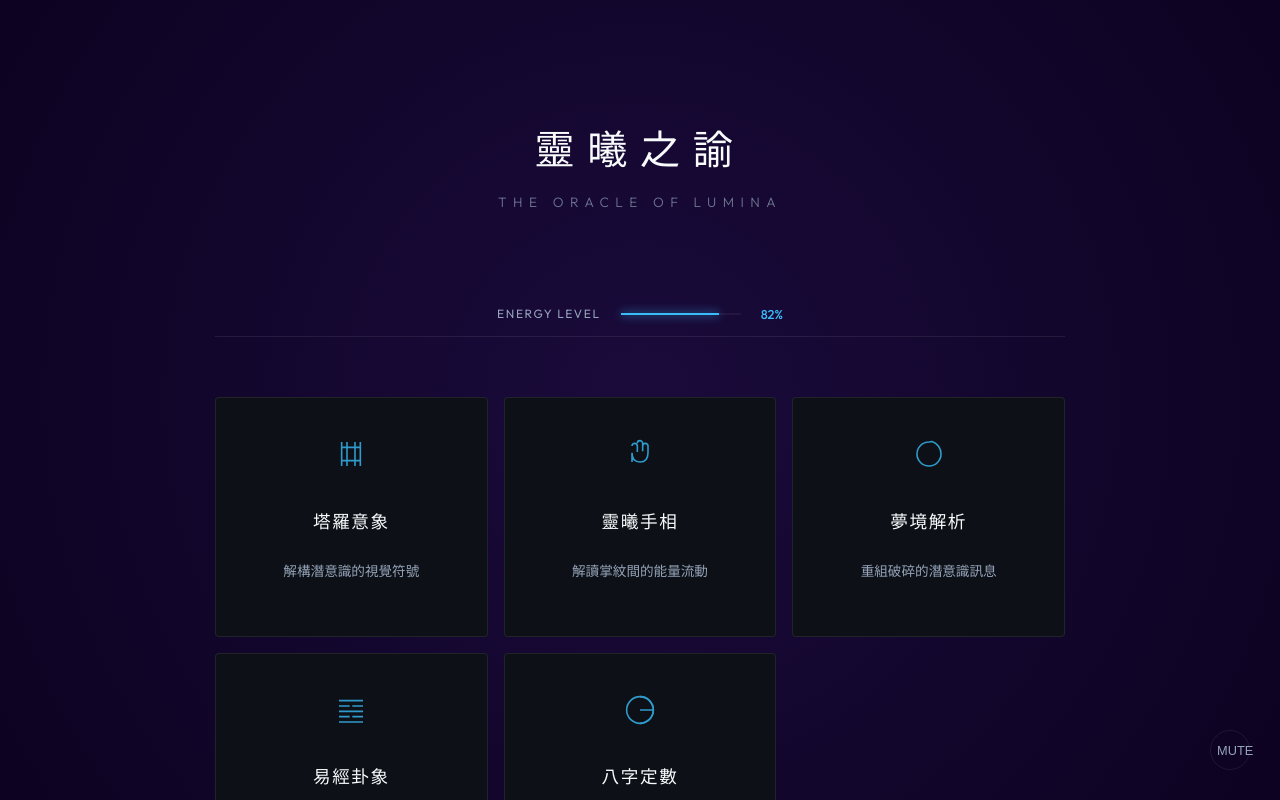
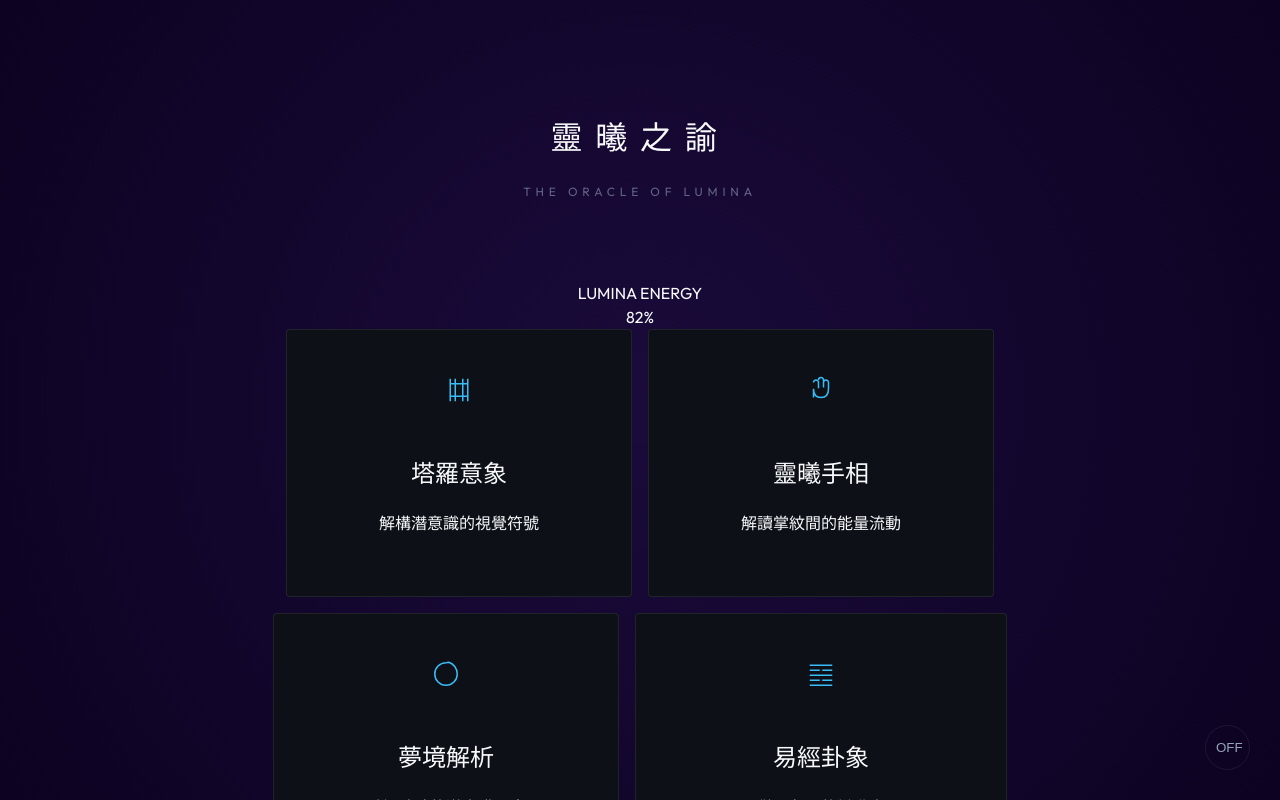
Before and after one commit to aleppolee/foutune-teller-a, a React (Vite) app: page / in a window 1280 px wide. Shown: the top 800 px of the page. Built offline with nearby package versions, Linux system fonts and the light colour scheme.

Commit message:
feat: 最終優化 (新增揭示儀式、幸運顏色與數字導航、一鍵分享功能)

```diff
--- a/src/App.css
+++ b/src/App.css
@@ -7,241 +7,77 @@
   --text-primary: #f8fafc;
   --text-secondary: #94a3b8;
   --accent: #38bdf8;
-  --transition: all 0.4s cubic-bezier(0.2, 0, 0, 1);
+  --transition: all 0.5s cubic-bezier(0.16, 1, 0.3, 1);
 }
 
 body {
-  margin: 0;
-  background-color: var(--bg);
-  color: var(--text-primary);
-  font-family: 'Outfit', sans-serif;
-  -webkit-font-smoothing: antialiased;
-  overflow-x: hidden;
+  margin: 0; background-color: var(--bg); color: var(--text-primary);
+  font-family: 'Outfit', sans-serif; -webkit-font-smoothing: antialiased;
 }
 
-.container {
-  max-width: 850px;
-  margin: 0 auto;
-  padding: 60px 24px;
+.container { max-width: 900px; margin: 0 auto; padding: 60px 24px; }
+
+header { text-align: center; margin-bottom: 80px; }
+.title { font-size: 2rem; font-weight: 200; letter-spacing: 0.8rem; text-transform: uppercase; }
+.subtitle { color: var(--text-secondary); font-size: 0.75rem; letter-spacing: 0.3rem; opacity: 0.6; }
+
+/* 網格與卡片 */
+.methods-grid { display: flex; flex-wrap: wrap; justify-content: center; gap: 16px; }
+.method-card {
+  flex: 0 1 calc(33.33% - 16px); min-width: 260px;
+  background: var(--surface); border: 1px solid var(--border);
+  padding: 45px 30px; border-radius: 4px; cursor: pointer;
+  transition: var(--transition); text-align: center;
 }
+@media (min-width: 800px) { .method-card:nth-child(4), .method-card:nth-child(5) { flex: 0 1 calc(50% - 140px); } }
+.method-card:hover { border-color: var(--accent); transform: translateY(-3px); background: rgba(255,255,255,0.02); }
+.method-icon-svg { width: 30px; height: 30px; stroke: var(--accent); stroke-width: 1.2; fill: none; margin-bottom: 24px; }
 
-/* 極簡標題 */
-header {
-  text-align: center;
-  margin-bottom: 80px;
+/* 揭示儀式 (儀式感) */
+.reveal- ritual {
+  display: flex; flex-direction: column; align-items: center; justify-content: center;
+  padding: 120px 0; animation: fadeIn 1s ease; cursor: pointer;
 }
+.reveal-card {
+  width: 140px; height: 200px; border: 1px solid var(--accent);
+  display: flex; align-items: center; justify-content: center;
+  margin-bottom: 30px; transition: var(--transition);
+  position: relative; box-shadow: 0 0 30px rgba(56, 189, 248, 0.1);
+}
+.reveal-ritual:hover .reveal-card { transform: scale(1.05); box-shadow: 0 0 50px rgba(56, 189, 248, 0.2); }
+.reveal-ritual span { font-size: 0.8rem; letter-spacing: 0.3rem; color: var(--accent); }
 
-.title {
-  font-size: 2.5rem;
-  font-weight: 200;
-  letter-spacing: 0.8rem;
-  margin-bottom: 12px;
-  text-transform: uppercase;
+/* 結果呈現 */
+.result-grid { display: grid; grid-template-columns: repeat(2, 1fr); gap: 40px; margin-top: 60px; }
+.result-item h3 { font-size: 0.7rem; letter-spacing: 0.2rem; color: var(--accent); margin-bottom: 12px; font-weight: 300; }
+.result-item p { font-size: 0.95rem; line-height: 1.8; color: var(--text-secondary); font-weight: 300; }
+
+/* 幸運指南 (幸運導航) */
+.lucky-guide {
+  display: flex; justify-content: center; gap: 40px;
+  margin-top: 60px; padding: 25px; border: 1px solid var(--border); border-radius: 4px;
 }
+.lucky-item { text-align: center; }
+.lucky-item-label { font-size: 0.65rem; color: var(--text-secondary); display: block; margin-bottom: 8px; letter-spacing: 0.1rem; }
+.lucky-item-value { font-size: 1rem; color: var(--text-primary); font-weight: 400; }
 
-.subtitle {
-  color: var(--text-secondary);
-  font-size: 0.85rem;
-  letter-spacing: 0.4rem;
-  font-weight: 300;
-  opacity: 0.7;
-}
+.summary-block { text-align: center; padding: 60px 0; border-top: 1px solid var(--border); margin-top: 60px; }
+.summary-text { font-size: 1.6rem; font-weight: 200; line-height: 1.6; letter-spacing: 0.1rem; }
 
-/* 能量指數 - 融入背景 */
-.daily-energy {
-  display: flex;
-  align-items: center;
-  justify-content: center;
-  gap: 20px;
-  margin-bottom: 60px;
-  padding: 12px;
-  border-bottom: 1px solid var(--border);
-}
-.energy-label { font-size: 0.75rem; letter-spacing: 0.1rem; color: var(--text-secondary); }
-.energy-bar { width: 120px; height: 2px; background: rgba(255,255,255,0.05); position: relative; }
-.energy-fill { height: 100%; background: var(--accent); transition: width 1s ease; box-shadow: 0 0 10px var(--accent); }
-.energy-value { font-size: 0.8rem; color: var(--accent); font-weight: 500; }
+/* 表單與其他 */
+.form-container { max-width: 450px; margin: 0 auto; animation: fadeIn 0.8s ease; }
+.form-group { margin-bottom: 40px; }
+.form-group label { display: block; font-size: 0.7rem; letter-spacing: 0.2rem; color: var(--text-secondary); margin-bottom: 12px; }
+input, textarea { width: 100%; background: transparent; border: none; border-bottom: 1px solid var(--border); padding: 12px 0; color: white; transition: 0.3s; }
+input:focus, textarea:focus { outline: none; border-color: var(--accent); }
+.btn-primary { width: 100%; padding: 20px; background: white; border: none; font-size: 0.8rem; letter-spacing: 0.3rem; text-transform: uppercase; cursor: pointer; transition: 0.3s; }
+.btn-primary:hover { opacity: 0.8; letter-spacing: 0.4rem; }
 
-/* 統一圖標卡片 */
-.methods-grid {
-  display: grid;
-  grid-template-columns: repeat(auto-fit, minmax(240px, 1fr));
-  gap: 16px;
-}
-
-.method-card {
-  background: var(--surface);
-  border: 1px solid var(--border);
-  padding: 40px 30px;
-  border-radius: 4px;
-  cursor: pointer;
-  transition: var(--transition);
-  display: flex;
-  flex-direction: column;
-  align-items: center;
-  text-align: center;
-}
-
-.method-card:hover {
-  border-color: var(--accent);
-  background: rgba(56, 189, 248, 0.02);
-  transform: translateY(-2px);
-}
-
-.method-icon-svg {
-  width: 32px;
-  height: 32px;
-  stroke: var(--accent);
-  stroke-width: 1.2;
-  fill: none;
-  margin-bottom: 24px;
-  opacity: 0.8;
-}
-
-.method-card h2 {
-  font-size: 1.1rem;
-  font-weight: 400;
-  margin-bottom: 12px;
-  letter-spacing: 0.1rem;
-}
-
-.method-card p {
-  font-size: 0.85rem;
-  color: var(--text-secondary);
-  line-height: 1.6;
-  font-weight: 300;
-}
-
-/* 極簡表單 */
-.form-container {
-  max-width: 500px;
-  margin: 0 auto;
-}
-
-.form-group { margin-bottom: 32px; }
-.form-group label {
-  display: block;
-  font-size: 0.75rem;
-  text-transform: uppercase;
-  letter-spacing: 0.15rem;
-  color: var(--text-secondary);
-  margin-bottom: 12px;
-}
-
-input, textarea, select {
-  width: 100%;
-  background: transparent;
-  border: none;
-  border-bottom: 1px solid var(--border);
-  padding: 12px 0;
-  color: var(--text-primary);
-  font-size: 1rem;
-  border-radius: 0;
-  transition: var(--transition);
-}
-
-input:focus, textarea:focus {
-  outline: none;
-  border-color: var(--accent);
-}
-
-.btn-primary {
-  width: 100%;
-  padding: 18px;
-  background: var(--text-primary);
-  color: var(--bg);
-  border: none;
-  font-size: 0.9rem;
-  font-weight: 500;
-  letter-spacing: 0.3rem;
-  text-transform: uppercase;
-  cursor: pointer;
-  transition: var(--transition);
-  margin-top: 20px;
-}
-
-.btn-primary:hover:not(:disabled) {
-  opacity: 0.9;
-  letter-spacing: 0.4rem;
-}
-
-.btn-primary:disabled {
-  background: var(--surface);
-  color: var(--text-secondary);
-  cursor: not-allowed;
-}
-
-/* 結果呈現 - 去除花邊 */
-.result-container { animation: fadeIn 1s ease; }
-.image-wrapper {
-  width: 100%;
-  height: 450px;
-  background: var(--surface);
-  margin-bottom: 60px;
-  overflow: hidden;
-}
-.result-image {
-  width: 100%; height: 100%; object-fit: cover;
-  filter: grayscale(0.2) contrast(1.1);
-  opacity: 0; transition: opacity 1.5s ease;
-}
-.result-image.loaded { opacity: 1; }
-
-.result-grid {
-  display: grid;
-  grid-template-columns: repeat(2, 1fr);
-  gap: 40px;
-  margin-bottom: 60px;
-}
-
-.result-item h3 {
-  font-size: 0.75rem;
-  text-transform: uppercase;
-  letter-spacing: 0.2rem;
-  color: var(--accent);
-  margin-bottom: 16px;
-  font-weight: 400;
-}
-
-.result-item p {
-  font-size: 0.95rem;
-  color: var(--text-secondary);
-  line-height: 1.8;
-  font-weight: 300;
-}
-
-.summary-block {
-  text-align: center;
-  padding-top: 60px;
-  border-top: 1px solid var(--border);
-}
-
-.summary-text {
-  font-size: 1.5rem;
-  font-weight: 200;
-  letter-spacing: 0.1rem;
-  line-height: 1.6;
-}
-
-/* 讀取狀態 */
-.mystic-orb {
-  width: 40px; height: 40px;
-  border: 1px solid var(--accent);
-  margin: 0 auto 30px;
-  animation: spin 3s linear infinite;
-}
-
+.mystic-orb { width: 40px; height: 40px; border: 1px solid var(--accent); margin: 0 auto 30px; animation: spin 4s linear infinite; }
 @keyframes spin { 100% { transform: rotate(360deg); } }
 @keyframes fadeIn { from { opacity: 0; transform: translateY(10px); } to { opacity: 1; transform: translateY(0); } }
+.fade-in { animation: fadeIn 1s ease forwards; }
 
-.sound-toggle {
-  position: fixed; bottom: 30px; right: 30px;
-  background: transparent; border: 1px solid var(--border);
-  color: var(--text-secondary); width: 40px; height: 40px;
-  border-radius: 50%; cursor: pointer; font-size: 0.8rem;
-}
+.sound-toggle { position: fixed; bottom: 30px; right: 30px; background: none; border: 1px solid var(--border); color: var(--text-secondary); padding: 10px; border-radius: 50%; width: 45px; height: 45px; cursor: pointer; }
 
-@media (max-width: 600px) {
-  .result-grid { grid-template-columns: 1fr; }
-  .title { font-size: 1.8rem; letter-spacing: 0.4rem; }
-}
+@media (max-width: 600px) { .result-grid { grid-template-columns: 1fr; } .method-card { flex: 0 1 100%; } }
--- a/src/App.tsx
+++ b/src/App.tsx
@@ -4,77 +4,31 @@ import './App.css'
 const Step = { SELECT_METHOD: 0, INPUT_DATA: 1, LOADING: 2, RESULT: 3 } as const;
 type StepValue = typeof Step[keyof typeof Step];
 
-// 統一圖標組件 (線性簡約風)
 const Icons = {
-  Tarot: () => (
-    <svg className="method-icon-svg" viewBox="0 0 24 24"><path d="M5 3v18M19 3v18M5 7h14M5 17h14M9 3v18M15 3v18" /></svg>
-  ),
-  Palm: () => (
-    <svg className="method-icon-svg" viewBox="0 0 24 24"><path d="M18 11V6a2 2 0 0 0-2-2v0a2 2 0 0 0-2 2v0M14 10V4a2 2 0 0 0-2-2v0a2 2 0 0 0-2 2v0M10 10.5V6a2 2 0 0 0-2-2v0a2 2 0 0 0-2 2v0M6 18V11M18 11c0 5-2 7-6 7s-6-2-6-7" /></svg>
-  ),
-  Dream: () => (
-    <svg className="method-icon-svg" viewBox="0 0 24 24"><path d="M12 3a9 9 0 1 0 9 9 9.75 9.75 0 0 0-6.74-9.37Z" /></svg>
-  ),
-  IChing: () => (
-    <svg className="method-icon-svg" viewBox="0 0 24 24"><path d="M3 5h18M3 9h8m2 0h8M3 13h18M3 17h8m2 0h8M3 21h18" /></svg>
-  ),
-  Bazi: () => (
-    <svg className="method-icon-svg" viewBox="0 0 24 24"><circle cx="12" cy="12" r="10" /><path d="M12 2a10 10 0 0 1 0 20M12 12h10" /></svg>
-  )
+  Tarot: () => (<svg className="method-icon-svg" viewBox="0 0 24 24"><path d="M5 3v18M19 3v18M5 7h14M5 17h14M9 3v18M15 3v18" /></svg>),
+  Palm: () => (<svg className="method-icon-svg" viewBox="0 0 24 24"><path d="M18 11V6a2 2 0 0 0-2-2v0a2 2 0 0 0-2 2v0M14 10V4a2 2 0 0 0-2-2v0a2 2 0 0 0-2 2v0M10 10.5V6a2 2 0 0 0-2-2v0a2 2 0 0 0-2 2v0M6 18V11M18 11c0 5-2 7-6 7s-6-2-6-7" /></svg>),
+  Dream: () => (<svg className="method-icon-svg" viewBox="0 0 24 24"><path d="M12 3a9 9 0 1 0 9 9 9.75 9.75 0 0 0-6.74-9.37Z" /></svg>),
+  IChing: () => (<svg className="method-icon-svg" viewBox="0 0 24 24"><path d="M3 5h18M3 9h8m2 0h8M3 13h18M3 17h8m2 0h8M3 21h18" /></svg>),
+  Bazi: () => (<svg className="method-icon-svg" viewBox="0 0 24 24"><circle cx="12" cy="12" r="10" /><path d="M12 2a10 10 0 0 1 0 20M12 12h10" /></svg>)
 };
 
 interface FortuneMethod {
-  id: string; name: string; icon: React.ReactNode; description: string;
+  id: string; name: string; icon: () => JSX.Element; description: string;
   fields: { id: string; label: string; type: string; placeholder: string; required?: boolean }[];
 }
 
 const METHODS: FortuneMethod[] = [
-  {
-    id: 'tarot', name: '塔羅意象', icon: <Icons.Tarot />, description: '解構潛意識的視覺符號',
-    fields: [
-      { id: 'question', label: '詢問之事', type: 'text', placeholder: '你渴望洞悉什麼？', required: true },
-      { id: 'focus', label: '目前的生命狀態', type: 'textarea', placeholder: '簡單描述你的處境...', required: true }
-    ]
-  },
-  {
-    id: 'palm', name: '靈曦手相', icon: <Icons.Palm />, description: '解讀掌紋間的能量流動',
-    fields: [
-      { id: 'photo', label: '手掌照片', type: 'file', placeholder: '', required: true },
-      { id: 'question', label: '特別詢問 (選填)', type: 'text', placeholder: '財運、姻緣或健康', required: false }
-    ]
-  },
-  {
-    id: 'dream', name: '夢境解析', icon: <Icons.Dream />, description: '重組破碎的潛意識訊息',
-    fields: [
-      { id: 'dream', label: '夢境描述', type: 'textarea', placeholder: '色彩、物體、或某種揮之不去的感覺...', required: true }
-    ]
-  },
-  {
-    id: 'iching', name: '易經卦象', icon: <Icons.IChing />, description: '兩儀四象間的變動之理',
-    fields: [
-      { id: 'num1', label: '起卦數字 A', type: 'number', placeholder: '隨意輸入三位數', required: true },
-      { id: 'num2', label: '起卦數字 B', type: 'number', placeholder: '隨意輸入三位數', required: true },
-      { id: 'question', label: '占卜之事', type: 'text', placeholder: '近期面臨的選擇或困惑', required: true }
-    ]
-  },
-  {
-    id: 'bazi', name: '八字定數', icon: <Icons.Bazi />, description: '時空座標下的命運軌跡',
-    fields: [
-      { id: 'name', label: '姓名', type: 'text', placeholder: '請輸入全名', required: true },
-      { id: 'birthdate', label: '出生日期', type: 'date', placeholder: '', required: true },
-      { id: 'birthtime', label: '出生時辰', type: 'time', placeholder: '', required: true }
-    ]
-  }
+  { id: 'tarot', name: '塔羅意象', icon: Icons.Tarot, description: '解構潛意識的視覺符號', fields: [{ id: 'question', label: '詢問之事', type: 'text', placeholder: '你渴望洞悉什麼？', required: true }, { id: 'focus', label: '目前處境', type: 'textarea', placeholder: '簡單描述...', required: true }] },
+  { id: 'palm', name: '靈曦手相', icon: Icons.Palm, description: '解讀掌紋間的能量流動', fields: [{ id: 'photo', label: '手掌照片', type: 'file', placeholder: '', required: true }, { id: 'question', label: '特別詢問', type: 'text', placeholder: '財運、姻緣或健康', required: false }] },
+  { id: 'dream', name: '夢境解析', icon: Icons.Dream, description: '重組破碎的潛意識訊息', fields: [{ id: 'dream', label: '夢境描述', type: 'textarea', placeholder: '色彩、物體、或某種感覺...', required: true }] },
+  { id: 'iching', name: '易經卦象', icon: Icons.IChing, description: '兩儀四象間的變動之理', fields: [{ id: 'num1', label: '起卦數字 A', type: 'number', placeholder: '三位數', required: true }, { id: 'num2', label: '起卦數字 B', type: 'number', placeholder: '三位數', required: true }, { id: 'question', label: '占卜之事', type: 'text', placeholder: '困惑之事', required: true }] },
+  { id: 'bazi', name: '八字定數', icon: Icons.Bazi, description: '時空座標下的命運軌跡', fields: [{ id: 'name', label: '姓名', type: 'text', placeholder: '全名', required: true }, { id: 'birthdate', label: '出生日期', type: 'date', placeholder: '', required: true }, { id: 'birthtime', label: '出生時辰', type: 'time', placeholder: '', required: true }] }
 ];
 
 function Typewriter({ text, speed = 25 }: { text: string, speed?: number }) {
   const [displayedText, setDisplayedText] = useState('');
   useEffect(() => {
-    let i = 0;
-    const timer = setInterval(() => {
-      setDisplayedText(text.substring(0, i)); i++;
-      if (i > text.length) clearInterval(timer);
-    }, speed);
+    let i = 0; const timer = setInterval(() => { setDisplayedText(text.substring(0, i)); i++; if (i > text.length) clearInterval(timer); }, speed);
     return () => clearInterval(timer);
   }, [text, speed]);
   return <>{displayedText}</>;
@@ -86,58 +40,38 @@ function App() {
   const [formData, setFormData] = useState<Record<string, string>>({});
   const [imageData, setImageData] = useState<string | null>(null);
   const [result, setResult] = useState<any>(null);
+  const [isRevealed, setIsRevealed] = useState(false);
   const [error, setError] = useState('');
-  const [isValid, setIsValid] = useState(false);
-  const [imageLoaded, setImageLoaded] = useState(false);
   const [isMuted, setIsMuted] = useState(true);
   const audioRef = useRef<HTMLAudioElement | null>(null);
 
-  const todayEnergy = (new Date().getDate() * 7 + 60) % 40 + 60;
+  const energy = (new Date().getDate() * 7 + 60) % 40 + 60;
 
-  useEffect(() => {
-    if (!selectedMethod) return;
-    const allFilled = selectedMethod.fields
-      .filter(f => f.required)
-      .every(f => (f.type === 'file' ? imageData : formData[f.id] && formData[f.id].trim() !== ''));
-    setIsValid(allFilled);
-  }, [formData, selectedMethod, imageData]);
-
-  const handleFileChange = (e: React.ChangeEvent<HTMLInputElement>) => {
+  const handleFile = (e: React.ChangeEvent<HTMLInputElement>) => {
     const file = e.target.files?.[0];
-    if (file) {
-      const reader = new FileReader();
-      reader.onloadend = () => setImageData(reader.result as string);
-      reader.readAsDataURL(file);
-    }
+    if (file) { const reader = new FileReader(); reader.onloadend = () => setImageData(reader.result as string); reader.readAsDataURL(file); }
   };
 
-  const startFortuneTelling = async () => {
-    setError(''); setStep(Step.LOADING);
+  const start = async () => {
+    setError(''); setStep(Step.LOADING); setIsRevealed(false);
     try {
-      const response = await fetch('/api/fortune', {
-        method: 'POST',
-        headers: { 'Content-Type': 'application/json' },
-        body: JSON.stringify({ selectedMethod, formData, imageData }),
-      });
-      const data = await response.json();
-      if (!response.ok) throw new Error(data.error);
+      const res = await fetch('/api/fortune', { method: 'POST', headers: { 'Content-Type': 'application/json' }, body: JSON.stringify({ selectedMethod, formData, imageData }) });
+      const data = await res.json();
+      if (!res.ok) throw new Error(data.error);
       setResult(data); setStep(Step.RESULT);
-    } catch (err: any) {
-      setError(`連動中斷：${err.message}`); setStep(Step.INPUT_DATA);
-    }
+    } catch (err: any) { setError(err.message); setStep(Step.INPUT_DATA); }
   };
 
-  const toggleAudio = () => {
-    if (audioRef.current) {
-      if (isMuted) audioRef.current.play(); else audioRef.current.pause();
-      setIsMuted(!isMuted);
-    }
+  const copyResult = () => {
+    const text = `【靈曦之諭】\n\n核心啟示：${result.summary}\n\n幸運指引：顏色 - ${result.lucky.color} / 數字 - ${result.lucky.number}\n\n靈曦官方占卜結果`;
+    navigator.clipboard.writeText(text);
+    alert('諭旨已收錄至剪貼簿');
   };
 
   return (
     <div className="container">
       <audio ref={audioRef} loop src="https://assets.mixkit.co/music/preview/mixkit-meditation-ambient-34.mp3" />
-      <button className="sound-toggle" onClick={toggleAudio}>{isMuted ? 'MUTE' : 'PLAY'}</button>
+      <button className="sound-toggle" onClick={() => { if (audioRef.current) { isMuted ? audioRef.current.play() : audioRef.current.pause(); setIsMuted(!isMuted); } }}>{isMuted ? 'OFF' : 'ON'}</button>
 
       <header className="fade-in">
         <h1 className="title">靈曦之諭</h1>
@@ -145,88 +79,72 @@ function App() {
       </header>
 
       {step === Step.SELECT_METHOD && (
+        <>
           <div className="daily-energy fade-in">
-          <span className="energy-label">ENERGY LEVEL</span>
-          <div className="energy-bar"><div className="energy-fill" style={{width: `${todayEnergy}%`}}></div></div>
-          <span className="energy-value">{todayEnergy}%</span>
+            <span className="energy-label">LUMINA ENERGY</span>
+            <div className="energy-bar"><div className="energy-fill" style={{width: `${energy}%`}}></div></div>
+            <span className="energy-value">{energy}%</span>
           </div>
-      )}
-
-      {error && <p className="error-msg" style={{textAlign: 'center', color: '#f87171'}}>{error}</p>}
-
-      <main>
-        {step === Step.SELECT_METHOD && (
           <div className="methods-grid">
-            {METHODS.map(m => (
-              <div key={m.id} className="method-card" onClick={() => { setSelectedMethod(m); setStep(Step.INPUT_DATA); }}>
-                {m.icon}
-                <h2>{m.name}</h2>
-                <p>{m.description}</p>
+            {METHODS.map(m => (<div key={m.id} className="method-card" onClick={() => { setSelectedMethod(m); setStep(Step.INPUT_DATA); }}>{m.icon()}<h2>{m.name}</h2><p>{m.description}</p></div>))}
           </div>
-            ))}
-          </div>
+        </>
       )}
 
       {step === Step.INPUT_DATA && selectedMethod && (
         <div className="form-container fade-in">
           <button className="btn-back" onClick={() => setStep(Step.SELECT_METHOD)} style={{background:'none',border:'none',color:'var(--text-secondary)',cursor:'pointer',marginBottom:'40px',fontSize:'0.7rem',letterSpacing:'0.2rem'}}>← BACK</button>
-            <div className="form-group">
-              <label>SELECTED METHOD</label>
-              <h2 style={{fontSize:'1.5rem',fontWeight:'300'}}>{selectedMethod.name}</h2>
-            </div>
           {selectedMethod.fields.map(f => (
             <div key={f.id} className="form-group">
               <label>{f.label}</label>
               {f.type === 'textarea' ? <textarea onChange={e => setFormData({...formData, [f.id]: e.target.value})} /> :
-                 f.type === 'file' ? <input type="file" accept="image/*" onChange={handleFileChange} /> :
+               f.type === 'file' ? <input type="file" onChange={handleFile} /> :
                <input type={f.type} placeholder={f.placeholder} onChange={e => setFormData({...formData, [f.id]: e.target.value})} />}
             </div>
           ))}
-            <button className="btn-primary" onClick={startFortuneTelling} disabled={!isValid}>INVOLVE THE ORACLE</button>
+          <button className="btn-primary" onClick={start}>CONSULT THE ORACLE</button>
         </div>
       )}
 
       {step === Step.LOADING && (
         <div className="loading-container fade-in" style={{textAlign:'center',padding:'100px 0'}}>
           <div className="mystic-orb"></div>
-            <p className="subtitle">正在解析命運的頻率...</p>
+          <p className="subtitle" style={{letterSpacing:'0.4rem'}}>正在讀取命運的頻率...</p>
         </div>
       )}
 
-        {step === Step.RESULT && result && (
-          <div className="result-container">
-            <button className="btn-back" onClick={() => setStep(Step.SELECT_METHOD)} style={{background:'none',border:'none',color:'var(--text-secondary)',cursor:'pointer',marginBottom:'40px',fontSize:'0.7rem',letterSpacing:'0.2rem'}}>← NEW SESSION</button>
-            <div className="image-wrapper">
-              <img
-                src={`https://image.pollinations.ai/prompt/${encodeURIComponent(result.imagePrompt)}?width=1200&height=800&nologo=true&seed=${Date.now()}`}
-                className={`result-image ${imageLoaded ? 'loaded' : ''}`}
-                onLoad={() => setImageLoaded(true)}
-                alt="命運視覺"
-              />
+      {step === Step.RESULT && result && !isRevealed && (
+        <div className="reveal-ritual" onClick={() => setIsRevealed(true)}>
+          <div className="reveal-card"><Icons.Tarot /></div>
+          <span>點擊揭示諭旨</span>
         </div>
+      )}
+
+      {step === Step.RESULT && result && isRevealed && (
+        <div className="result-container fade-in">
+          <div style={{display:'flex', justifyContent:'space-between', alignItems:'center', marginBottom:'40px'}}>
+            <button className="btn-back" onClick={() => setStep(Step.SELECT_METHOD)} style={{background:'none',border:'none',color:'var(--text-secondary)',cursor:'pointer',fontSize:'0.7rem',letterSpacing:'0.2rem'}}>← NEW SESSION</button>
+            <button onClick={copyResult} style={{background:'none',border:'1px solid var(--border)',color:'var(--text-secondary)',cursor:'pointer',fontSize:'0.6rem',padding:'5px 15px',letterSpacing:'0.1rem'}}>SHARE</button>
+          </div>
+
           <div className="result-grid">
-              {[
-                {label:'事業與志業', val: result.career},
-                {label:'物質流動', val: result.fortune},
-                {label:'情感連結', val: result.love},
-                {label:'能量狀態', val: result.health}
-              ].map(item => (
-                <div key={item.label} className="result-item">
-                  <h3>{item.label}</h3>
-                  <p><Typewriter text={item.val} /></p>
+            {[{l:'事業',v:result.career},{l:'財運',v:result.fortune},{l:'情感',v:result.love},{l:'能量',v:result.health}].map(i => (
+              <div key={i.l} className="result-item"><h3>{i.l}</h3><p><Typewriter text={i.v} /></p></div>
+            ))}
+            <div className="result-item" style={{gridColumn:'1/-1'}}><h3>未來轉折</h3><p><Typewriter text={result.future} /></p></div>
           </div>
-              ))}
-              <div className="result-item" style={{gridColumn:'1/-1'}}>
-                <h3>未來轉折</h3>
-                <p><Typewriter text={result.future} /></p>
+
+          <div className="lucky-guide fade-in">
+            <div className="lucky-item"><span className="lucky-item-label">幸運顏色</span><span className="lucky-item-value">{result.lucky.color}</span></div>
+            <div className="lucky-item"><span className="lucky-item-label">幸運數字</span><span className="lucky-item-value">{result.lucky.number}</span></div>
           </div>
-            </div>
+
           <div className="summary-block">
             <p className="summary-text"><Typewriter text={result.summary} speed={50} /></p>
           </div>
         </div>
       )}
-      </main>
+      {error && <p style={{textAlign:'center',color:'#f87171',marginTop:'20px'}}>{error}</p>}
     </div>
   )
 }
```
Also changed, not shown: api/fortune.js (+18 -25 lines). Lines whose indentation alone changed are shown as unchanged.
